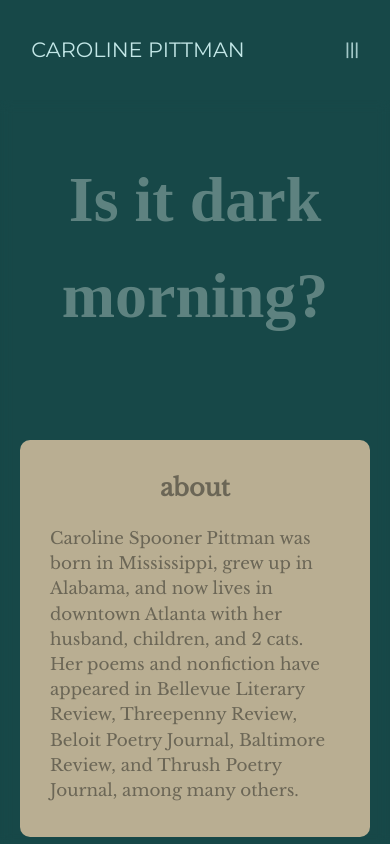
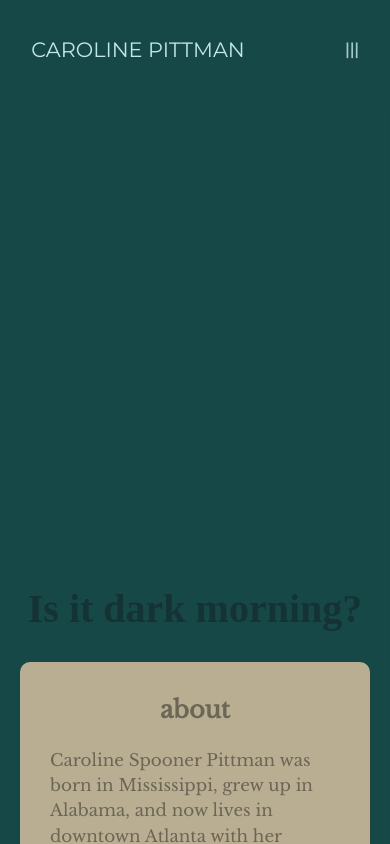
Before and after one commit to jack-pittman/poetry_site_next, a Next.js app: page / in a window 390 px wide. Shown: the top 844 px of the page. Built offline with nearby package versions, Linux system fonts and the light colour scheme; a web font is replaced by a local one.

Commit message:
quote to bottom on mobile

```diff
--- a/app/css/body.css
+++ b/app/css/body.css
@@ -58,20 +58,20 @@
 }
 #contact {
     /* margin-top: 20px;  */
-    /* margin-bottom: 50px; */
+    margin-bottom: 50px;
 
     /* flex-basis: 66%; */
 
 }
 #about {
     margin-top: 20px;
-    margin-bottom: 10px;
+    margin-bottom: 50px;
 }
 
 .quote-container {
     color: #7b7b79;
     color: var(--lighter-green);
-    /* color: var(--dark-green); */
+    color: var(--darker-green);
 
 
     margin-top: 100px;
@@ -93,7 +93,7 @@
     font-weight: bold;
 
 
-    font-size: 300%;
+    font-size: 50px;
     /* margin-top: 80px; */
 
     /* margin-bottom: 40px;  */
@@ -309,13 +309,14 @@ strong {
     }
     .quote-container {
 
-        /* margin-top: 50px; */
-        margin-bottom: 200px;
+        margin-top: 50vh;
+        /* margin-bottom: 200px; */
         margin-right: 100px;
         margin-left: 100px;
     }
     .quote-container h1 {
-        font-size: 400%;
+        font-size: 250%;
+        margin-bottom: -10vh;
     }
     .title-container {
         width: 100%;
--- a/app/css/colors.css
+++ b/app/css/colors.css
@@ -13,7 +13,7 @@
     --medium-gray: #95956d;
 
     --dark-green: #174848;
-    --darker-green: #264647;
+    --darker-green: rgb(22, 49, 50);
     --medium-green: #3a5e5f;
     --lighter-green: #658885;
     --second-lightest-green: #a7d2d2;
--- a/app/css/lines.css
+++ b/app/css/lines.css
@@ -35,6 +35,6 @@ h1 {
 
   @media (max-width: 1000px) {
     h1 {
-      margin-top: 75px;
+      margin-top: 50px;
     }
   }
```
